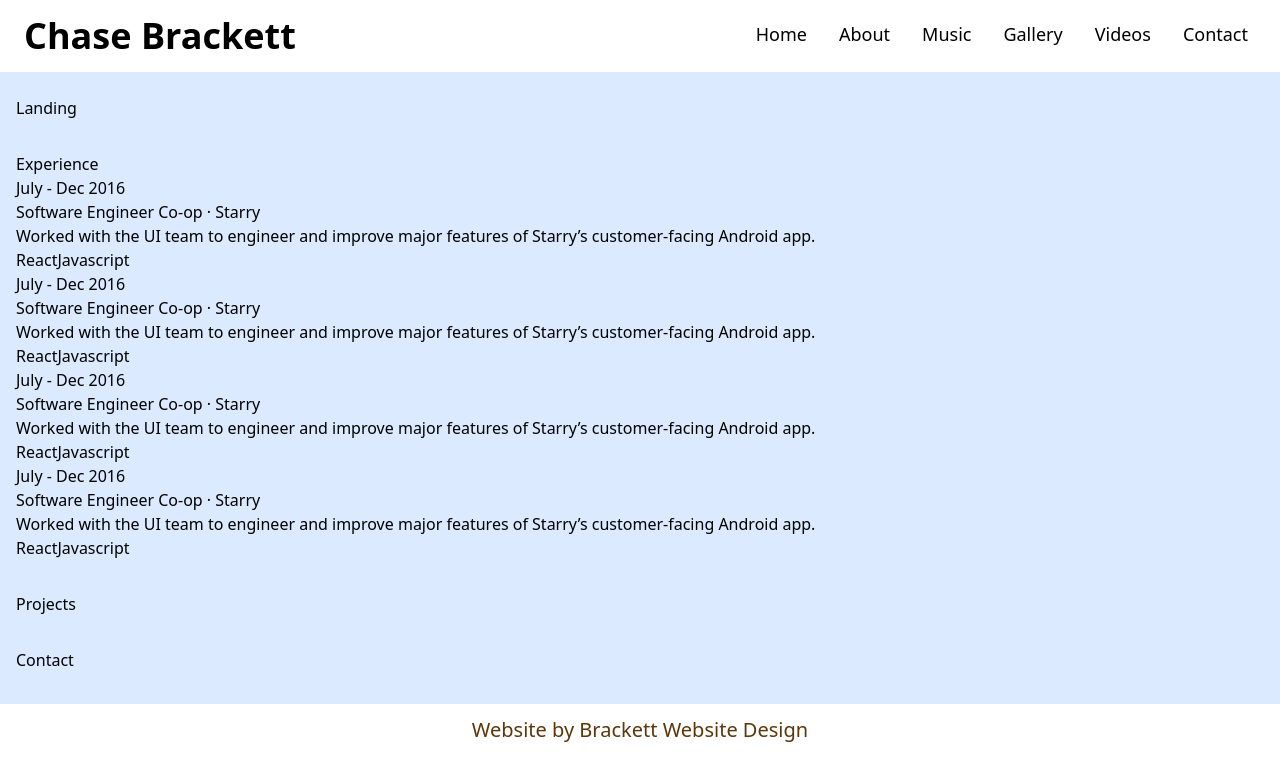
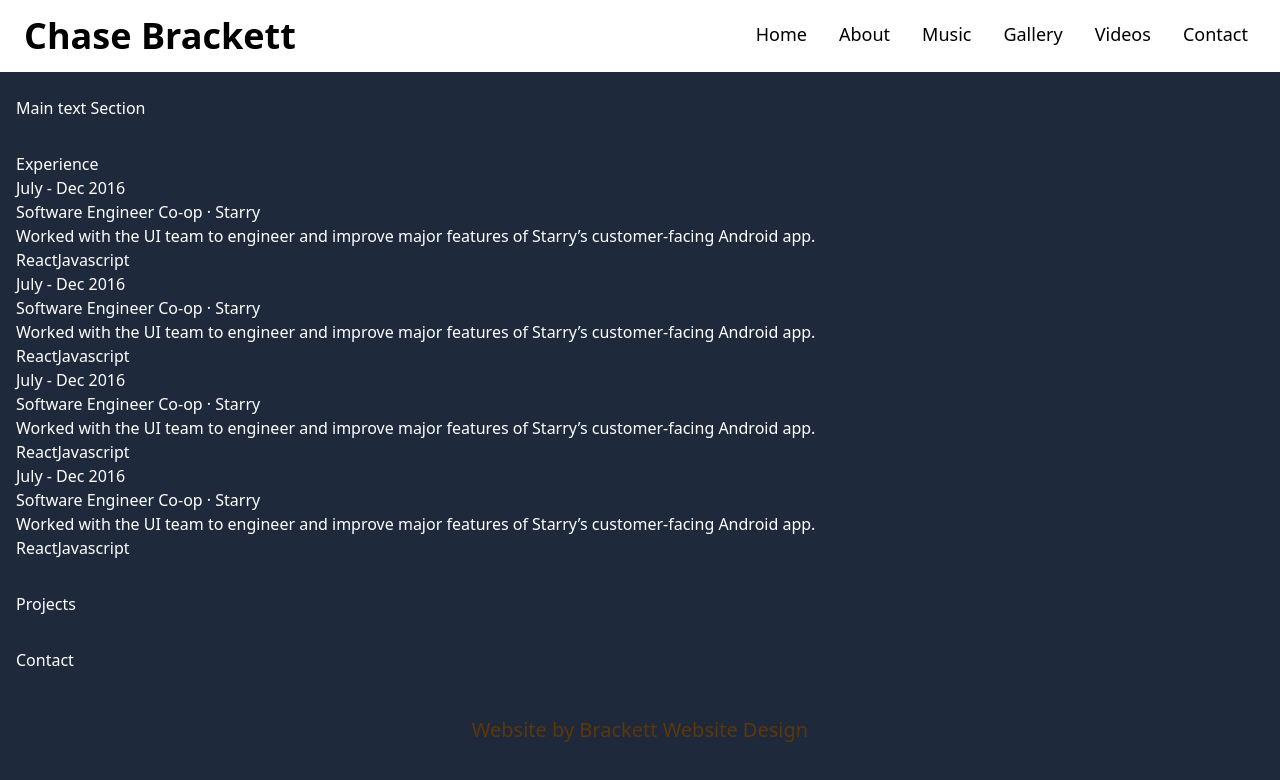
Before and after one commit to thatchaseb/brackettdesign, a React (Create React App) app: page / in a window 1280 px wide. Shown: the top 780 px of the page. Built offline with nearby package versions, Linux system fonts and the light colour scheme.

Commit message:
Adding some Animations

```diff
--- a/src/components/Body.js
+++ b/src/components/Body.js
@@ -4,10 +4,23 @@ import Experience from './Pages/Experience';
 import Projects from './Pages/Projects';
 import Contact from './Pages/Contact';
 
+import React, { useState, useEffect } from 'react';
+
 const Body = () => {
+  const [backgroundChange, setBackgroundChange] = useState(false);
+
+  useEffect(() => {
+    if (backgroundChange == false) {
+      setTimeout(() => {
+        setBackgroundChange(true)
+      }, 3000);
+    }
+  })
+
   return (
-    <div class="bg-blue-100 p-4">
-      <div className='py-4'>
+    <div className='relative text-white'>
+      <div class=" p-4 z-10" >
+        <div className='py-4 animate-fade-load'>
           <Landing/>
         </div>
         <div className='py-4'>
@@ -20,7 +33,11 @@ const Body = () => {
           <Contact/>
         </div>
       </div>
-
+      <div className='fixed z-[-20] top-[0rem] h-[200rem] w-full animate-falling-down'>
+        <div className='h-[100rem] w-full bg-slate-800'></div>
+        <div className='bg-gradient-to-b from-slate-800 h-[100rem]'></div>
+      </div>
+    </div>
   );
 };
 
--- a/src/components/Pages/Landing.js
+++ b/src/components/Pages/Landing.js
@@ -10,7 +10,9 @@ const Landing = () => {
   return (
     <Element name="home" class="">
       <div class="pt-16 select-none ">
-        Landing
+        <div>
+          Main text Section
+        </div>
       </div>
 
     </Element>
--- a/tailwind.config.js
+++ b/tailwind.config.js
@@ -4,7 +4,25 @@ module.exports = {
     "./src/**/*.{js,jsx,ts,tsx}",
   ],
   theme: {
-    extend: {},
+    extend: {
+      keyframes:{
+        'falling-down':{
+          '0%':{ transform: 'translateY(-4000px)'},
+          '60%':{ transform: 'translateY(-4000px)'},
+          '100%':{transform: 'translateY(0px)'}
+        },
+        'fade-load':{
+          '0%':{ opacity: 0 },
+          '65%':{ opacity: 0 },
+          '100%':{  opacity: 1.0 }
+        }
+
+      },
+      animation:{
+        'falling-down':'falling-down 3.5s ease-in-out',
+        'fade-load':'fade-load 5.0s ease-in-out'
+      }
+    },
   },
   plugins: [],
 }
```
Lines whose indentation alone changed are shown as unchanged.
